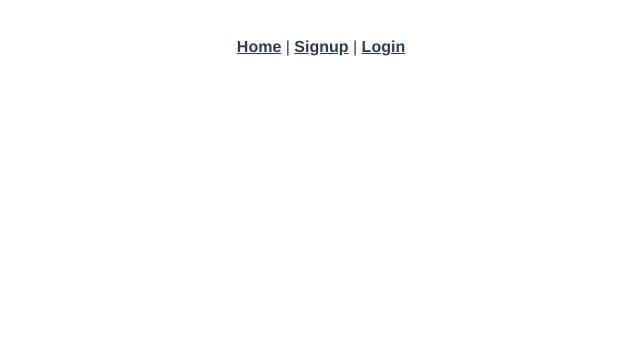
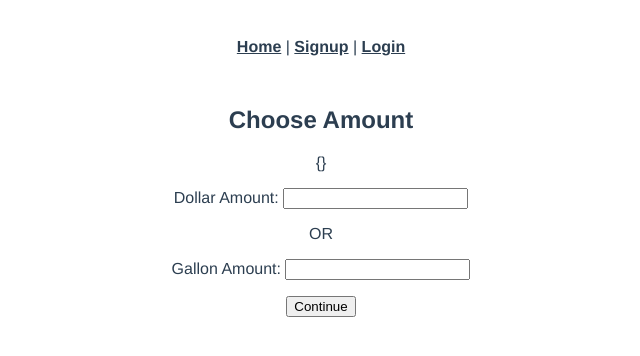
Before and after one commit to curtis-alexander/filler-up-frontend, a Vue app: page /orders in a window 1280 px wide. Shown: the top 356 px of the page, without its empty margins (319-959 px from the left). Built offline with nearby package versions, Linux system fonts and the light colour scheme.

Commit message:
fix push routes, add order params to orders route

```diff
--- a/src/router/index.js
+++ b/src/router/index.js
@@ -24,7 +24,7 @@ const routes = [
     component: Signup,
   },
   {
-    path: "/orders/new",
+    path: "/orders",
     name: "OrdersNew",
     component: OrdersNew,
   },
--- a/src/views/Home.vue
+++ b/src/views/Home.vue
@@ -1,7 +1,7 @@
 <template>
   <div class="home">
     <h1>{{ message }}</h1>
-    <h3>Choose Your Octane</h3>
+    <h2>Choose Your Octane</h2>
     <div v-for="product in products" v-bind:key="product.id">
       <p>ID: {{ product.id }}</p>
       <img v-on:click="productShow(product)" v-bind:src="product.image_url">
@@ -43,6 +43,7 @@ export default {
       console.log("showing chosen product");
       this.currentProduct = product;
       console.log(this.currentProduct);
+      this.$router.push("/Orders");
     },
   },
 };
--- a/src/views/Login.vue
+++ b/src/views/Login.vue
@@ -1,7 +1,8 @@
 <template>
   <div class="login">
     <form v-on:submit.prevent="submit()">
-      <h1>Login</h1>
+      <h1>Fill'er Up</h1>
+      <h2>Login</h2>
       <ul>
         <li v-for="error in errors" v-bind:key="error">{{ error }}</li>
       </ul>
--- a/src/views/OrdersNew.vue
+++ b/src/views/OrdersNew.vue
@@ -5,11 +5,16 @@
       <ul>
         <li v-for="error in errors" v-bind:key="error">{{ error }}</li>
       </ul>
-      Dollar Amount:
+      <p>{{ newOrderParams }}</p>
+
+      <p>Dollar Amount:
       <input type="text" v-model="newOrderParams.dollar_amount" />
-      Gallon Amount:
+      </p>
+      <p>{{ "OR" }}</p>
+      <p>Gallon Amount:
       <input type="text" v-model="newOrderParams.gallon_amount" />
-      <input type="submit" value="Create" />
+      </p>
+      <input type="submit" value="Continue" />
     </form>
   </div>
 </template>
@@ -27,10 +32,11 @@ export default {
   methods: {
     createOrder: function () {
       axios
-        .post("/Orders", this.newOrderParams)
+        .post("/orders", this.newOrderParams)
         .then((response) => {
-          console.log("Orders create", response);
-          this.$router.push("/Orders");
+          console.log("Orders create", response.data);
+          this.newOrderParams = response.data;
+          this.$router.push("/");
         })
         .catch((error) => {
           console.log("Orders create error", error.response);
--- a/src/views/Signup.vue
+++ b/src/views/Signup.vue
@@ -1,7 +1,8 @@
 <template>
   <div class="signup">
     <form v-on:submit.prevent="submit()">
-      <h1>Signup</h1>
+      <h1>Fill'er Up</h1>
+      <h2>Signup</h2>
       <ul>
         <li v-for="error in errors" v-bind:key="error">{{ error }}</li>
       </ul>
@@ -18,8 +19,8 @@
         <input type="email" v-model="newUserParams.email" />
       </div>
       <div>
-        <label>Phnoe Number:</label>
-        <input type="email" v-model="newUserParams.phone_number" />
+        <label>Phone Number:</label>
+        <input type="text" v-model="newUserParams.phone_number" />
       </div>
       <div>
         <label>Password:</label>
@@ -50,7 +51,7 @@ export default {
         .post("/users", this.newUserParams)
         .then((response) => {
           console.log(response.data);
-          this.$router.push("/");
+          this.$router.push("/sessions");
         })
         .catch((error) => {
           this.errors = error.response.data.errors;
```
